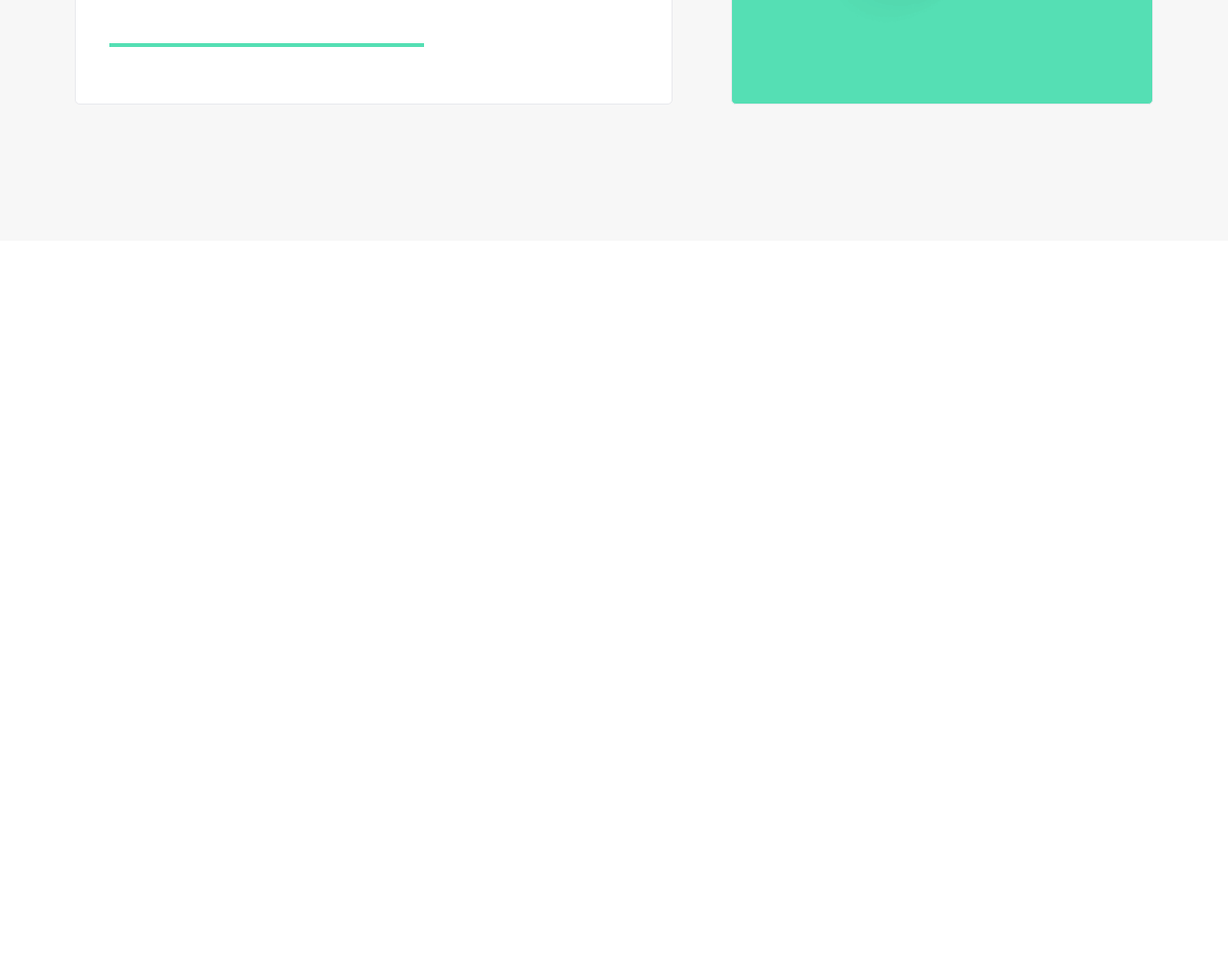
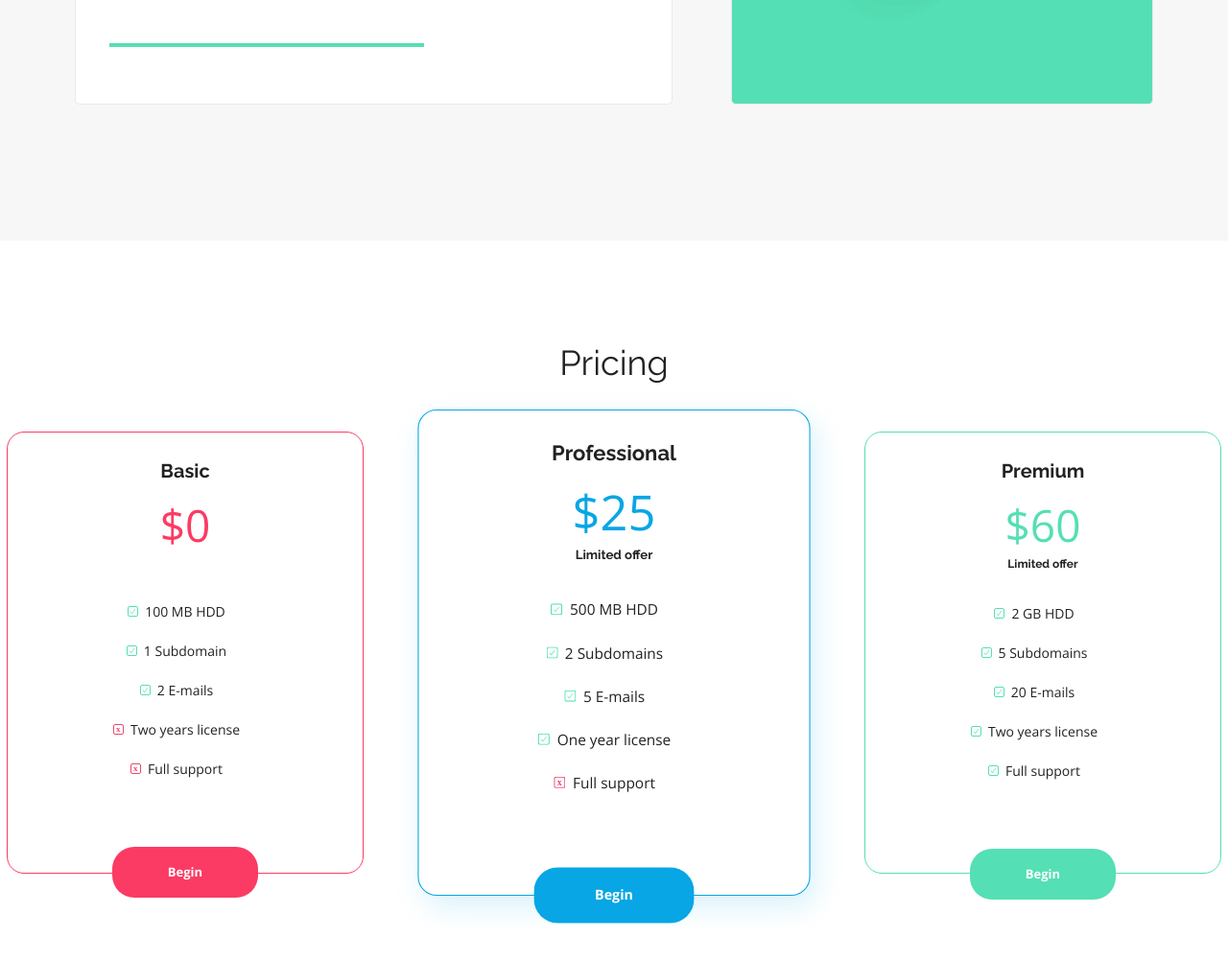
Before and after one commit to kj-ninja/best-shop, a plain HTML site: page index.html in a window 1280 px wide. Shown: the part 2517-3518 px from the top of the page at 96% size. Before the commit the page ends 2768 px from the top, so only its background shows below. Drawn offline with nearby package versions, Linux system fonts and the light colour scheme.

Commit message:
pricing section done

```diff
--- a/css/style.css
+++ b/css/style.css
@@ -291,7 +291,6 @@ a {
 
 .offer-circle-bg {
     width: 320px;
-    height: 320px;
     margin: 12px 0 38px 70px;
     background-color: var(--blue-color);
     border-radius: 50%;
@@ -337,3 +336,150 @@ a {
     top: 100px;
     left: 80px;
 }
+
+/*Pricing section style*/
+.page-pricing {
+    background-color: var(--white-color);
+}
+
+.page-pricing .container {
+    width: 1266px;
+    text-align: center;
+    margin-bottom: 200px;
+}
+
+.pricing-title {
+    font-size: 36px;
+    line-height: 43px;
+    font-family: 'Raleway', sans-serif;
+    padding-top: 106px;
+    margin-bottom: 50px;
+}
+
+.pricing-offer-container {
+    display: flex;
+    justify-content: space-between;
+}
+
+.pricing-offer {
+    width: 372px;
+    height: 461px;
+    border-radius: 18px;
+    display: flex;
+    flex-direction: column;
+    justify-content: flex-start;
+    align-items: center;
+}
+
+.basic {
+    border: 1px solid var(--red-color);
+}
+
+.professional {
+    border: 1px solid var(--blue-color);
+    box-shadow: 5px 10px 27px #07ACE629;
+    transform: scale(1.1);
+}
+
+.premium {
+    border: 1px solid var(--mint-color);
+}
+
+.pricing-offer-title {
+    font-size: 20px;
+    line-height: 1px;
+    font-family: 'Raleway', sans-serif;
+    font-weight: 700;
+    padding-top: 40px;
+    margin-bottom: 14px;
+}
+
+.pricing-offer-price {
+    font-size: 46px;
+    line-height: 2px;
+    font-weight: 300;
+}
+
+.basic-price {
+    color: var(--red-color);
+    margin: 40px 0 69px 0;
+}
+
+.professional-price {
+    color: var(--blue-color);
+    margin: 40px 0 40px 0;
+}
+
+.premium-price {
+    color: var(--mint-color);
+    margin: 40px 0 40px 0;
+}
+
+.pricing-offer-limit {
+    font-size: 12px;
+    line-height: 1px;
+    font-weight: 700;
+    font-family: 'Raleway', sans-serif;
+    margin-bottom: 30px;
+}
+
+.pricing-offer-list {
+    font-size: 14px;
+    line-height: 41px;
+    display: flex;
+    flex-direction: column;
+    justify-content: center;
+    align-items: center;
+    list-style-image: url("../assets/Ckechmark-1.svg");
+    margin-bottom: 61px;
+}
+
+.professional-list {
+    margin-bottom: 60px;
+}
+
+.pricing-offer-close {
+    list-style-image: url("../assets/Close.svg");
+}
+
+.pricing-offer-btn {
+    font-size: 13px;
+    line-height: 41px;
+    font-weight: 700;
+    color: var(--white-color);
+    padding: 5px 57px;
+    border-radius: 23px;
+    cursor: pointer;
+    transition: 0.3s;
+    border: 1px solid transparent;
+}
+
+.basic-btn {
+    background-color: var(--red-color);
+}
+
+.professional-btn {
+    background-color: var(--blue-color);
+}
+
+.premium-btn {
+    background-color: var(--mint-color);
+}
+
+.basic-btn:hover {
+    background-color: var(--white-color);
+    color: var(--red-color);
+    border: 1px solid var(--red-color);
+}
+
+.professional-btn:hover {
+    background-color: var(--white-color);
+    color: var(--blue-color);
+    border: 1px solid var(--blue-color);
+}
+
+.premium-btn:hover {
+    background-color: var(--white-color);
+    color: var(--mint-color);
+    border: 1px solid var(--mint-color);
+}
--- a/index.html
+++ b/index.html
@@ -71,7 +71,6 @@
 
 <!--    Offer section-->
 <section class="page-offer">
-
     <div class="offer-container">
         <div class="offer-text">
             <h2 class="offer-title">Be always first</h2>
@@ -108,7 +107,54 @@
             <img src="assets/Trumpet.png" alt="trumpet image" class="offer-img">
         </div>
     </div>
+</section>
 
+<section class="page-pricing">
+    <div class="container">
+        <h2 class="pricing-title">Pricing</h2>
+        <div class="pricing-offer-container">
+            <div class="pricing-offer basic">
+                <div class="pricing-offer-title">Basic</div>
+                <div class="pricing-offer-price basic-price">$0</div>
+                <ul class="pricing-offer-list">
+                    <li>100 MB HDD</li>
+                    <li>1 Subdomain</li>
+                    <li>2 E-mails</li>
+                    <li class="pricing-offer-close">Two years license</li>
+                    <li class="pricing-offer-close">Full support</li>
+                </ul>
+                <a href="#" class="pricing-offer-btn basic-btn">Begin</a>
+            </div>
+
+            <div class="pricing-offer professional">
+                <div class="pricing-offer-title">Professional</div>
+                <div class="pricing-offer-price professional-price">$25</div>
+                <span class="pricing-offer-limit">Limited offer</span>
+                <ul class="pricing-offer-list professional-list">
+                    <li>500 MB HDD</li>
+                    <li>2 Subdomains</li>
+                    <li>5 E-mails</li>
+                    <li>One year license</li>
+                    <li class="pricing-offer-close">Full support</li>
+                </ul>
+                <a href="#" class="pricing-offer-btn professional-btn">Begin</a>
+            </div>
+
+            <div class="pricing-offer premium">
+                <div class="pricing-offer-title">Premium</div>
+                <div class="pricing-offer-price premium-price">$60</div>
+                <span class="pricing-offer-limit">Limited offer</span>
+                <ul class="pricing-offer-list">
+                    <li>2 GB HDD</li>
+                    <li>5 Subdomains</li>
+                    <li>20 E-mails</li>
+                    <li>Two years license</li>
+                    <li>Full support</li>
+                </ul>
+                <a href="#" class="pricing-offer-btn premium-btn">Begin</a>
+            </div>
+        </div>
+    </div>
 </section>
 
 </body>
```
